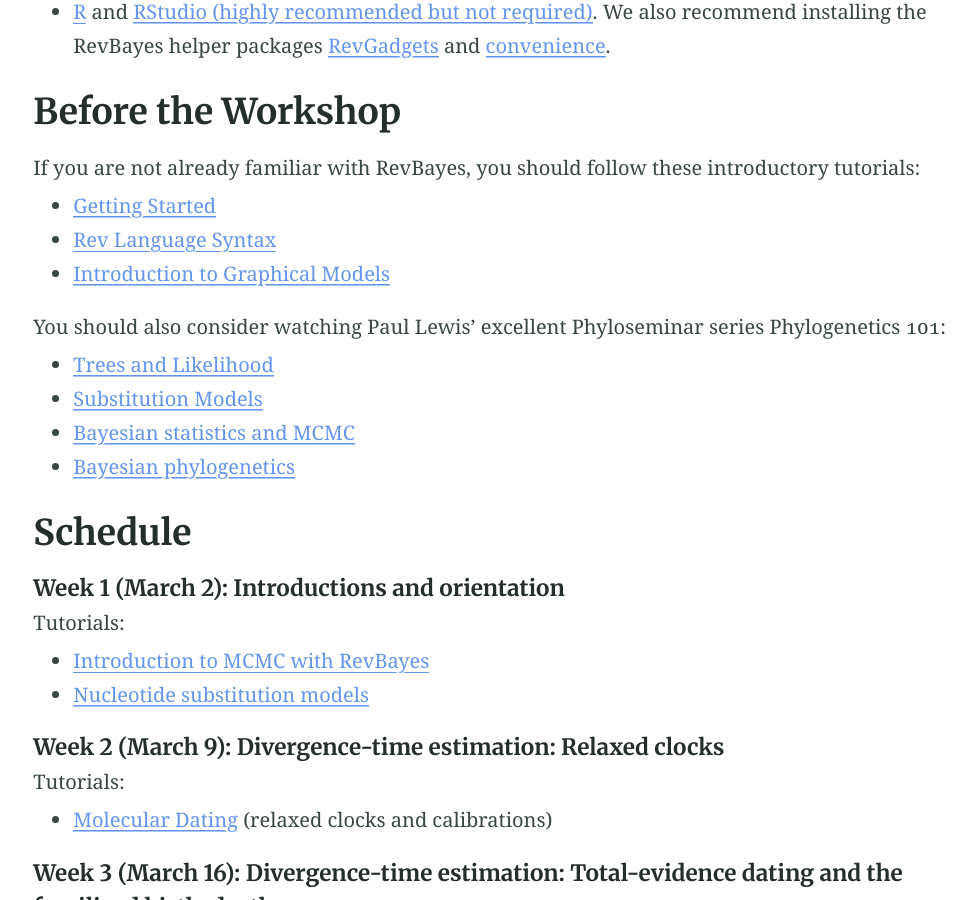
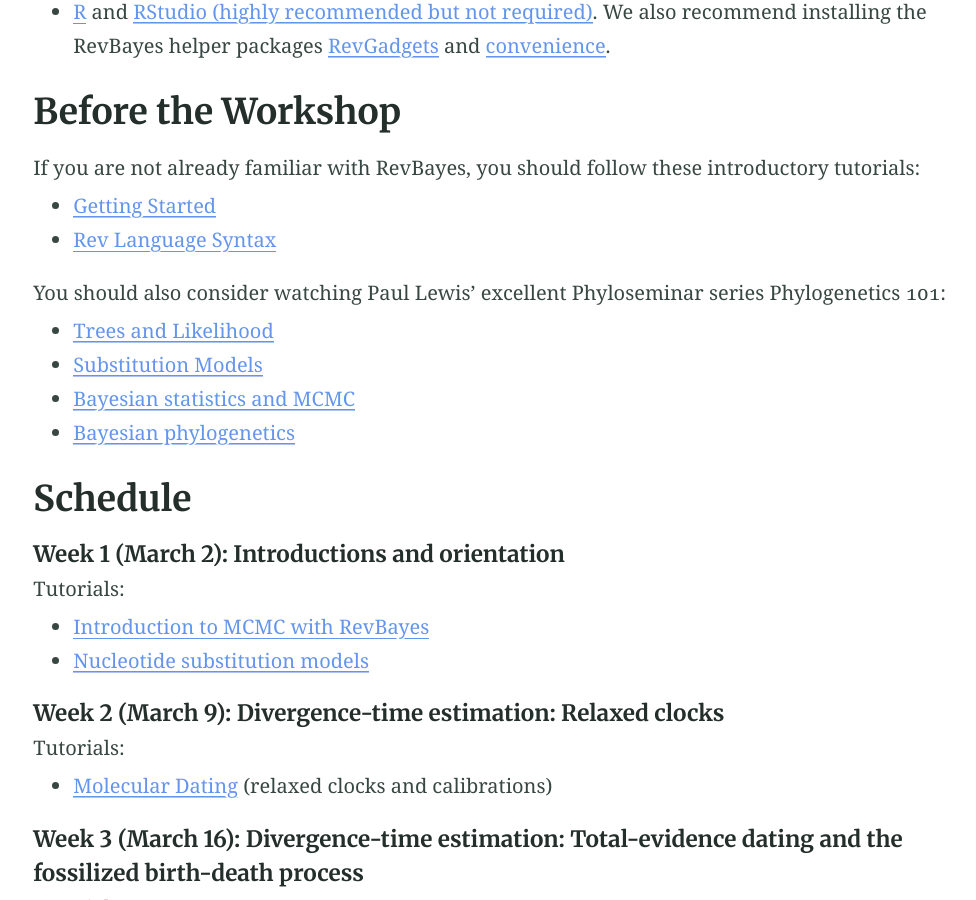
Before and after one commit to mikeryanmay/ted.workshop.github.io, a Jekyll site: the page built from syllabus.md, in a window 1280 px wide and 900 px high, scrolled down 768 px. Shown: the whole window, without its empty margins (146-1122 px from the left). Built offline with Jekyll 4.4.1, drawn with Linux system fonts in a browser that asks for light colours; some of the changed lines change nothing that is shown.

Commit message:
updating prerequisite tutorials

```diff
--- a/_config.yml
+++ b/_config.yml
@@ -88,7 +88,7 @@
 # 7. Site settings
 encoding: utf-8 # Make sure the encoding is right
 lang: en-GB # Set the site language
-title: "Online Dating Tips: A Total-Evidence-Dating Workshop" # Site name or title, also used in jekyll-seo-tag
+title: "Divergence-Time Estimation: a virtual workshop" # Site name or title, also used in jekyll-seo-tag
 name: "Vascular Plant Timeline Working Group"
 # logo: "/assets/logos/logo.png" # Site logo, also used in jekyll-seo-tag
 banner: "/assets/DTE_logo_wide_transp.png"
--- a/syllabus.md
+++ b/syllabus.md
@@ -21,7 +21,6 @@
 <div class="niceList"></div>
 - [Getting Started](https://revbayes.github.io/tutorials/intro/getting_started)
 - [Rev Language Syntax](https://revbayes.github.io/tutorials/intro/rev)
-- [Introduction to Graphical Models](https://revbayes.github.io/tutorials/intro/graph_models)
 
 You should also consider watching Paul Lewis' excellent Phyloseminar series Phylogenetics 101:
 
```
